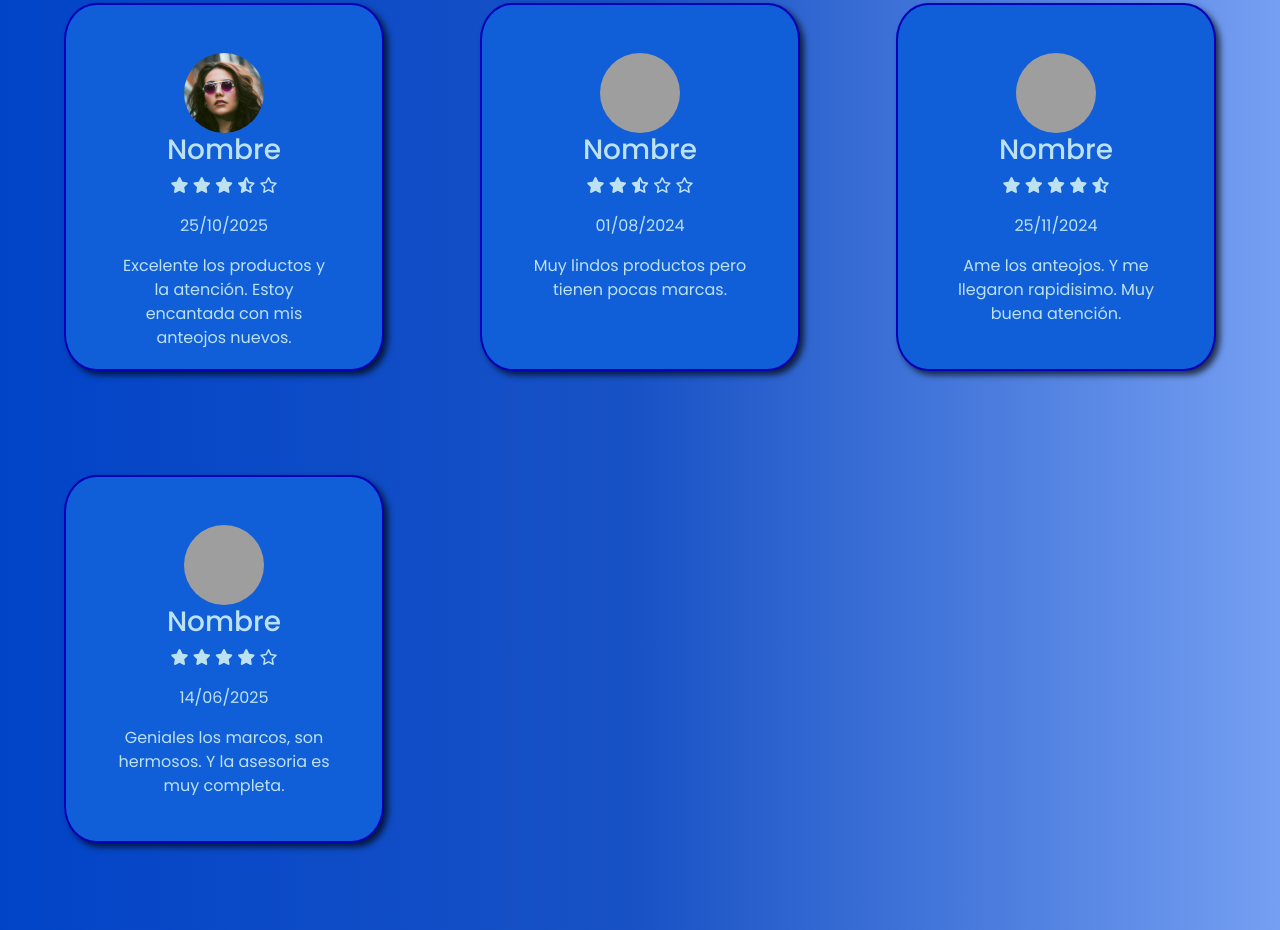
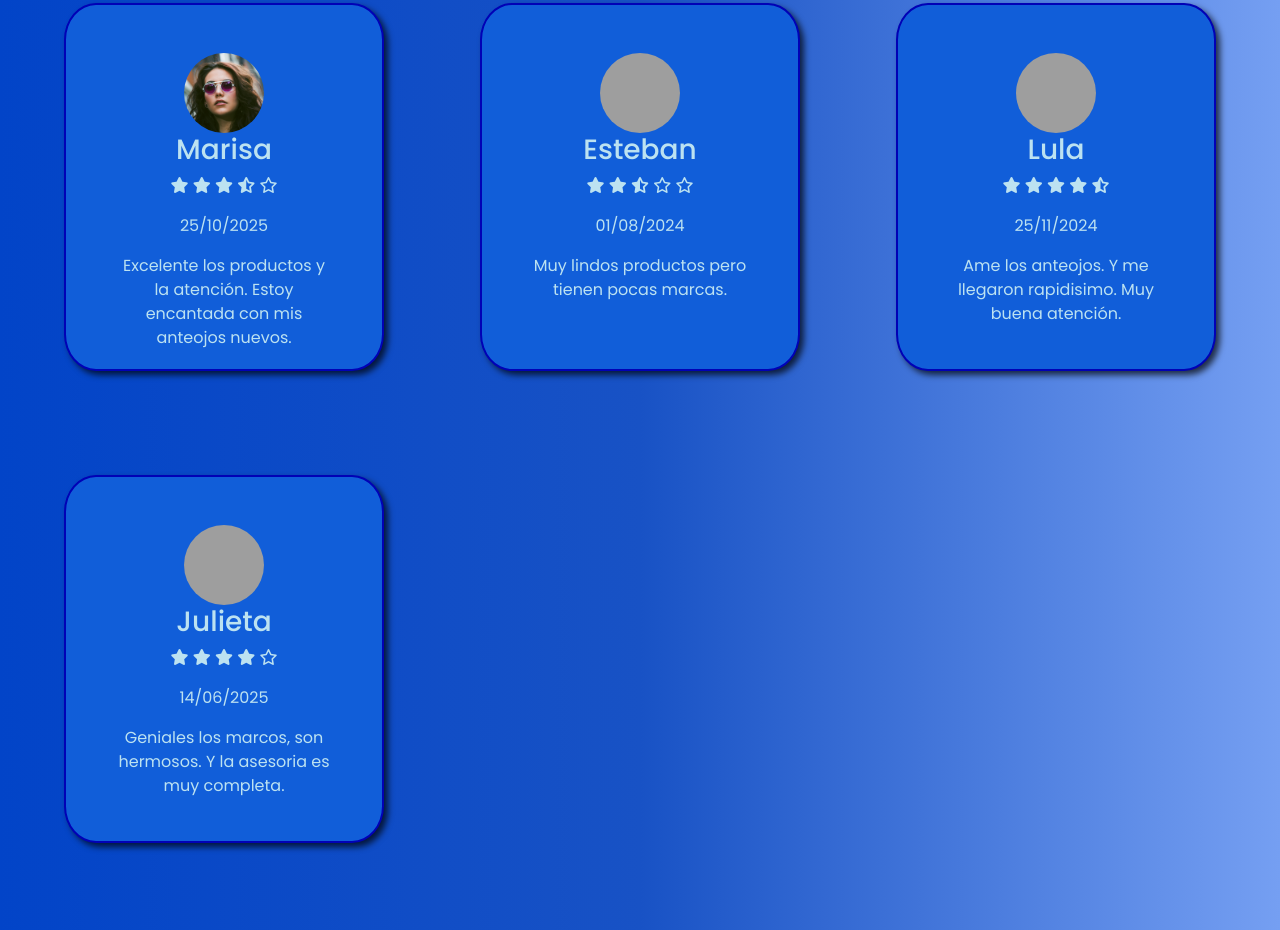
Before and after one commit to flortoledo85/Proyecto_FrontEnd_TT_Toledo, a plain HTML site: page index.html in a window 1280 px wide. Shown: the part 2657-3587 px from the top of the page. Drawn offline with nearby package versions, Linux system fonts and the light colour scheme; grey boxes are pictures that could not be loaded.

Commit message:
cambio de nombres en reseñas

```diff
--- a/index.html
+++ b/index.html
@@ -99,7 +99,7 @@
                 <article class="card-resenias">
                     <img src="./pictures/rostro1.jpg" alt="">
                     <div class="card--contenido">
-                        <h3>Nombre</h3>
+                        <h3>Marisa</h3>
                         <p>
                             <i class="fa-solid fa-star"></i>
                             <i class="fa-solid fa-star"></i>
@@ -114,7 +114,7 @@
                 <article class="card-resenias">
                     <img src="./pictures/rostro2.jpg" alt="">
                     <div class="card--contenido">
-                        <h3>Nombre</h3>
+                        <h3>Esteban</h3>
                         <p>
                             <i class="fa-solid fa-star"></i>
                             <i class="fa-solid fa-star"></i>
@@ -129,7 +129,7 @@
                 <article class="card-resenias">
                     <img src="./pictures/rostro3.jpg" alt="">
                     <div class="card--contenido">
-                        <h3>Nombre</h3>
+                        <h3>Lula</h3>
                         <p>
                             <i class="fa-solid fa-star"></i>
                             <i class="fa-solid fa-star"></i>
@@ -144,7 +144,7 @@
                 <article class="card-resenias">
                     <img src="./pictures/rostro4.jpg" alt="">
                     <div class="card--contenido">
-                        <h3>Nombre</h3>
+                        <h3>Julieta</h3>
                         <p>
                             <i class="fa-solid fa-star"></i>
                             <i class="fa-solid fa-star"></i>
```
